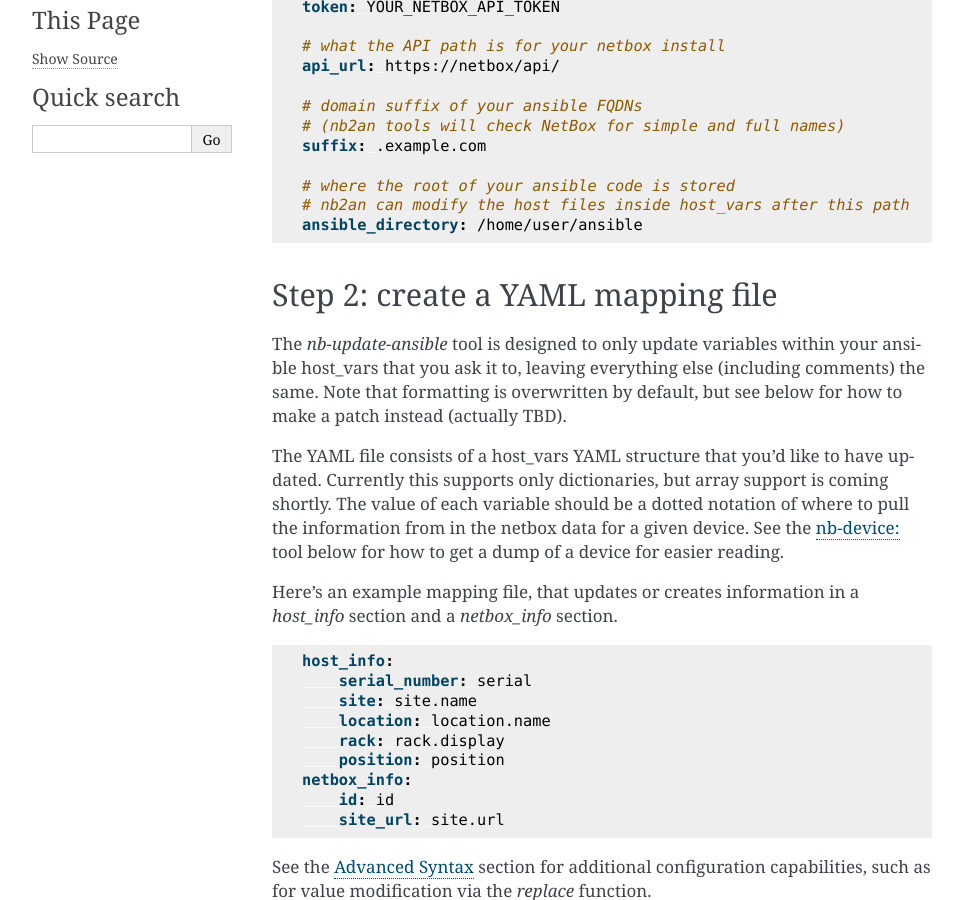
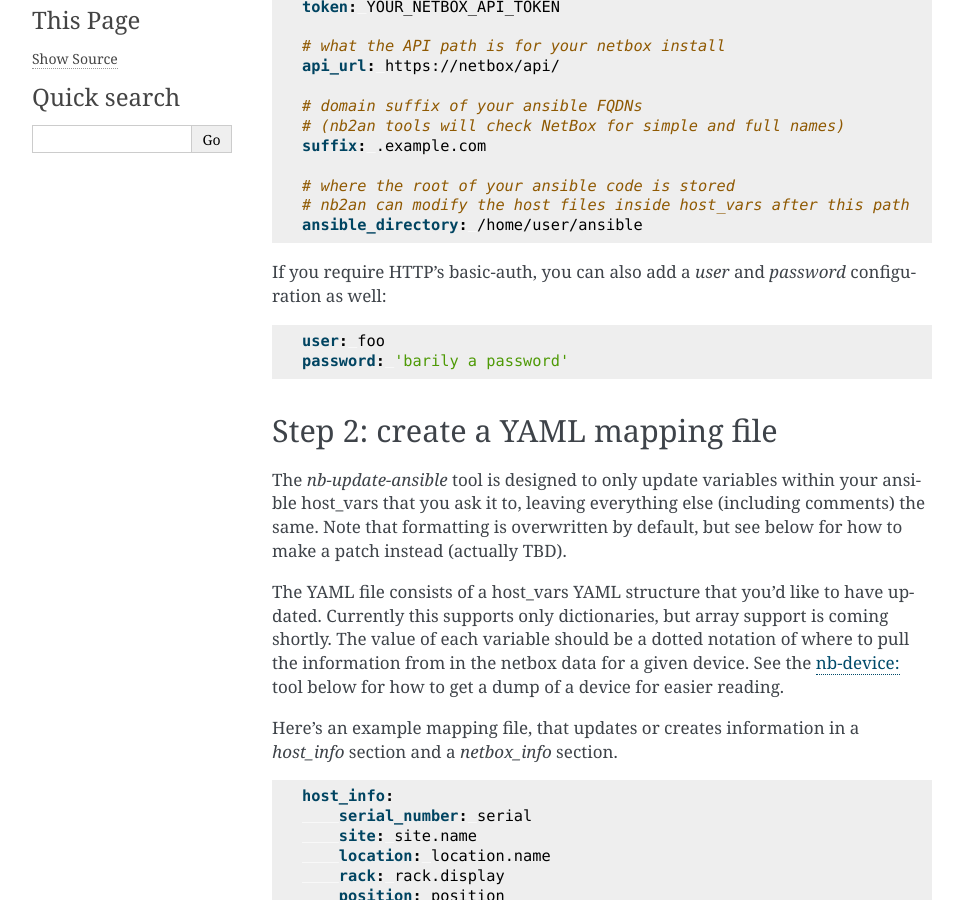
Before and after one commit to hardaker/nb2an, a Sphinx documentation site: the page built from docs/usage.rst, in a window 1280 px wide and 900 px high, scrolled down 522 px. Shown: the whole window, without its empty margins (148-1111 px from the left). Built offline with Sphinx 7.4.7, drawn with Linux system fonts in a browser that asks for light colours.

Commit message:
document user and password

```diff
--- a/docs/usage.rst
+++ b/docs/usage.rst
@@ -35,6 +35,14 @@ Note that some of these can be overridden with command line options.
    # where the root of your ansible code is stored
    # nb2an can modify the host files inside host_vars after this path
    ansible_directory: /home/user/ansible
+
+If you require HTTP's basic-auth, you can also add a *user* and
+*password* configuration as well:
+
+.. code-block:: yaml
+
+   user: foo
+   password: 'barily a password'
 
 Step 2: create a YAML mapping file
 ----------------------------------
```
